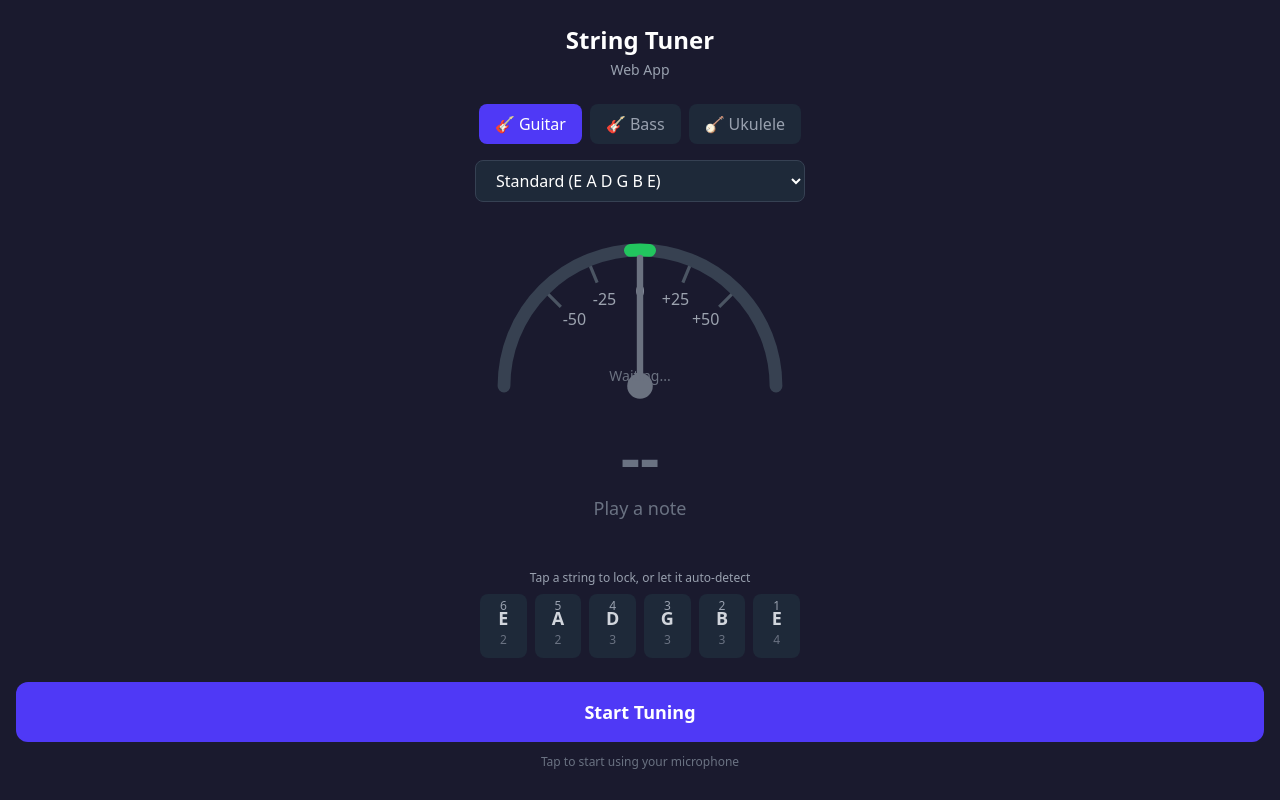
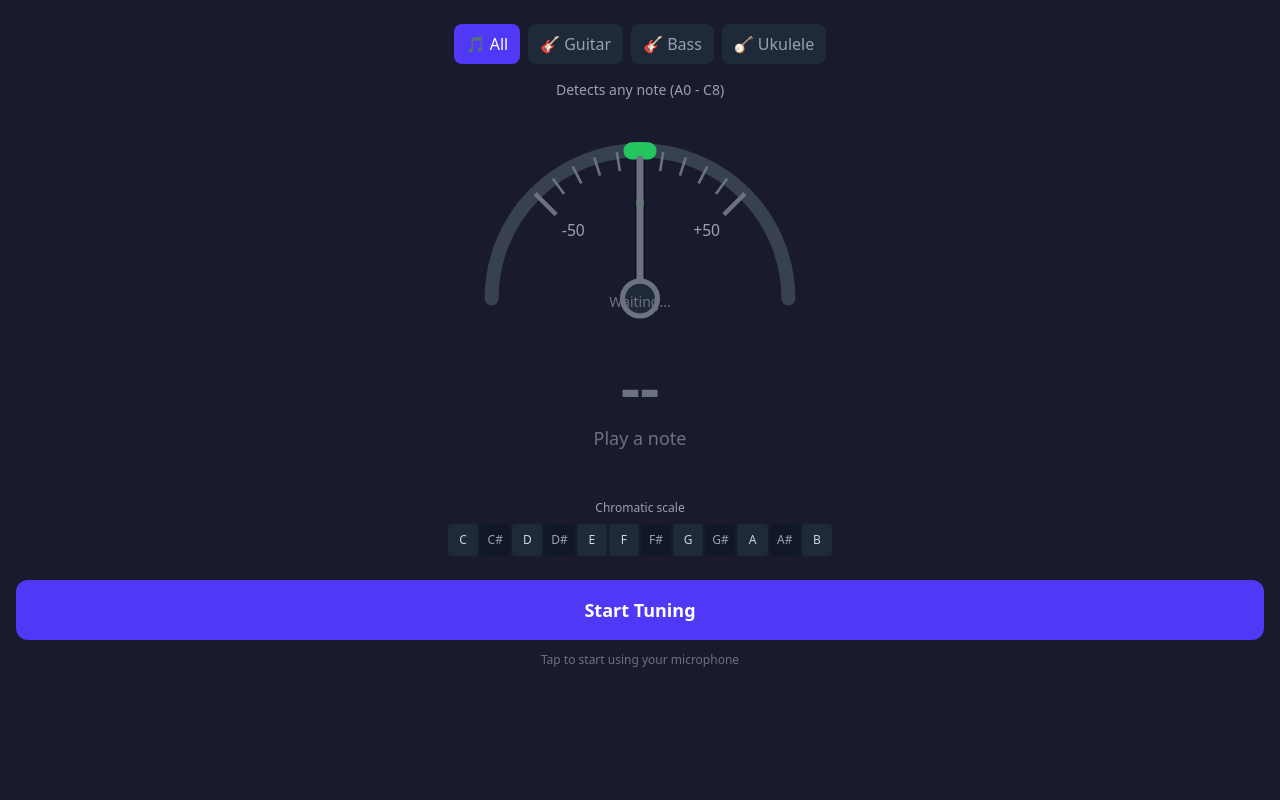
Before and after one commit to voloshyninthesky/tuner, a React (Vite) app: page / in a window 1280 px wide. Built offline with nearby package versions, Linux system fonts and the light colour scheme.

Commit message:
chromatic mode & misc

```diff
--- /dev/null
+++ b/src/components/ChromaticNotes.tsx
@@ -0,0 +1,49 @@
+import type { Note } from '../types';
+
+interface ChromaticNotesProps {
+  detectedNote: Note | null;
+  isActive: boolean;
+}
+
+const NOTES = ['C', 'C#', 'D', 'D#', 'E', 'F', 'F#', 'G', 'G#', 'A', 'A#', 'B'];
+
+export function ChromaticNotes({ detectedNote, isActive }: ChromaticNotesProps) {
+  return (
+    <div className="w-full max-w-sm mx-auto">
+      <div className="text-xs text-gray-400 text-center mb-2">
+        Chromatic scale
+      </div>
+
+      <div className="grid grid-cols-12 gap-0.5">
+        {NOTES.map((note) => {
+          const isDetected = isActive && detectedNote?.name === note;
+          const isSharp = note.includes('#');
+
+          return (
+            <div
+              key={note}
+              className={`
+                flex items-center justify-center py-2 rounded text-xs font-medium transition-all
+                ${isDetected
+                  ? 'bg-green-600 text-white scale-110 z-10 shadow-lg'
+                  : isSharp
+                    ? 'bg-gray-900 text-gray-400'
+                    : 'bg-gray-800 text-gray-300'
+                }
+              `}
+            >
+              {note}
+            </div>
+          );
+        })}
+      </div>
+
+      {/* Octave indicator */}
+      {isActive && detectedNote && (
+        <div className="text-center mt-2 text-sm text-gray-400">
+          Octave: <span className="text-white font-medium">{detectedNote.octave}</span>
+        </div>
+      )}
+    </div>
+  );
+}
--- a/src/components/InstrumentSelector.tsx
+++ b/src/components/InstrumentSelector.tsx
@@ -9,6 +9,7 @@ interface InstrumentSelectorProps {
 }
 
 const INSTRUMENTS: { id: Instrument; label: string; icon: string }[] = [
+  { id: 'chromatic', label: 'All', icon: '🎵' },
   { id: 'guitar', label: 'Guitar', icon: '🎸' },
   { id: 'bass', label: 'Bass', icon: '🎸' },
   { id: 'ukulele', label: 'Ukulele', icon: '🪕' },
@@ -21,17 +22,18 @@ export function InstrumentSelector({
   onTuningChange
 }: InstrumentSelectorProps) {
   const tunings = getTuningsForInstrument(instrument);
+  const showTuningSelector = instrument !== 'chromatic' && tunings.length > 0;
 
   return (
     <div className="space-y-4">
       {/* Instrument tabs */}
-      <div className="flex justify-center gap-2">
+      <div className="flex justify-center gap-1 sm:gap-2">
         {INSTRUMENTS.map((inst) => (
           <button
             key={inst.id}
             onClick={() => onInstrumentChange(inst.id)}
             className={`
-              px-4 py-2 rounded-lg font-medium transition-all
+              px-3 py-2 rounded-lg font-medium transition-all text-sm sm:text-base
               ${instrument === inst.id
                 ? 'bg-indigo-600 text-white'
                 : 'bg-gray-800 text-gray-400 hover:bg-gray-700 hover:text-white'
@@ -44,7 +46,8 @@ export function InstrumentSelector({
         ))}
       </div>
 
-      {/* Tuning dropdown */}
+      {/* Tuning dropdown - only show for instruments with tunings */}
+      {showTuningSelector && (
         <div className="flex justify-center">
           <select
             value={tuning.id}
@@ -62,6 +65,14 @@ export function InstrumentSelector({
             ))}
           </select>
         </div>
+      )}
+
+      {/* Chromatic mode indicator */}
+      {instrument === 'chromatic' && (
+        <div className="text-center text-sm text-gray-400">
+          Detects any note (A0 - C8)
+        </div>
+      )}
     </div>
   );
 }
--- a/src/components/StringSelector.tsx
+++ b/src/components/StringSelector.tsx
@@ -14,6 +14,11 @@ export function StringSelector({
   onSelectString
 }: StringSelectorProps) {
   const stringCount = tuning.strings.length;
+
+  // Don't render for chromatic mode
+  if (tuning.instrument === 'chromatic' || stringCount === 0) {
+    return null;
+  }
 
   return (
     <div className="w-full max-w-xs mx-auto">
--- a/src/components/Tuner.tsx
+++ b/src/components/Tuner.tsx
@@ -7,10 +7,11 @@ import { TunerNeedle } from './TunerNeedle';
 import { NoteDisplay } from './NoteDisplay';
 import { StringSelector } from './StringSelector';
 import { InstrumentSelector } from './InstrumentSelector';
+import { ChromaticNotes } from './ChromaticNotes';
 
 export function Tuner() {
-  const [instrument, setInstrument] = useState<Instrument>('guitar');
-  const [tuning, setTuning] = useState<Tuning>(getTuningsForInstrument('guitar')[0]);
+  const [instrument, setInstrument] = useState<Instrument>('chromatic');
+  const [tuning, setTuning] = useState<Tuning>(getTuningsForInstrument('chromatic')[0]);
   const [selectedString, setSelectedString] = useState<number | null>(null);
   const [detectedStringIndex, setDetectedStringIndex] = useState<number | null>(null);
 
@@ -76,14 +77,6 @@ export function Tuner() {
 
   return (
     <div className="flex flex-col h-full px-4 py-6">
-      {/* Header */}
-      <div className="text-center mb-6">
-        <h1 className="text-2xl font-bold text-white">String Tuner</h1>
-        <p className="text-sm text-gray-400 mt-1">
-          {isTMA ? 'Telegram Mini App' : 'Web App'}
-        </p>
-      </div>
-
       {/* Instrument & Tuning Selection */}
       <div className="mb-6">
         <InstrumentSelector
@@ -112,14 +105,21 @@ export function Tuner() {
           />
         </div>
 
-        {/* String Selector */}
+        {/* String Selector or Chromatic Notes */}
         <div className="mb-6">
+          {instrument === 'chromatic' ? (
+            <ChromaticNotes
+              detectedNote={detectedPitch?.note ?? null}
+              isActive={isListening && detectedPitch !== null}
+            />
+          ) : (
             <StringSelector
               tuning={tuning}
               selectedString={selectedString}
               detectedStringIndex={isListening ? detectedStringIndex : null}
               onSelectString={setSelectedString}
             />
+          )}
         </div>
       </div>
 
--- a/src/components/TunerNeedle.tsx
+++ b/src/components/TunerNeedle.tsx
@@ -4,6 +4,9 @@ interface TunerNeedleProps {
   cents: number;
   isActive: boolean;
 }
+
+// All tick marks from -50 to +50 in steps of 10
+const TICKS = [-50, -40, -30, -20, -10, 0, 10, 20, 30, 40, 50];
 
 export function TunerNeedle({ cents, isActive }: TunerNeedleProps) {
   // Clamp cents to -50 to +50 range
@@ -31,47 +34,13 @@ export function TunerNeedle({ cents, isActive }: TunerNeedleProps) {
   }, [clampedCents, isActive]);
 
   return (
-    <div className="relative w-full max-w-xs mx-auto aspect-[2/1]">
+    <div className="relative w-full max-w-sm mx-auto aspect-[2/1]">
       {/* Background arc */}
       <svg
-        viewBox="0 0 200 100"
+        viewBox="0 0 200 110"
         className="w-full h-full"
         style={{ overflow: 'visible' }}
       >
-        {/* Tick marks */}
-        {[-50, -25, 0, 25, 50].map((tick) => {
-          const angle = ((tick / 50) * 45 - 90) * (Math.PI / 180);
-          const innerRadius = 70;
-          const outerRadius = 85;
-          const x1 = 100 + Math.cos(angle) * innerRadius;
-          const y1 = 100 + Math.sin(angle) * innerRadius;
-          const x2 = 100 + Math.cos(angle) * outerRadius;
-          const y2 = 100 + Math.sin(angle) * outerRadius;
-
-          return (
-            <g key={tick}>
-              <line
-                x1={x1}
-                y1={y1}
-                x2={x2}
-                y2={y2}
-                stroke={tick === 0 ? '#22c55e' : '#4b5563'}
-                strokeWidth={tick === 0 ? 3 : 2}
-              />
-              <text
-                x={100 + Math.cos(angle) * 58}
-                y={100 + Math.sin(angle) * 58}
-                fill="#9ca3af"
-                fontSize="10"
-                textAnchor="middle"
-                dominantBaseline="middle"
-              >
-                {tick > 0 ? `+${tick}` : tick}
-              </text>
-            </g>
-          );
-        })}
-
         {/* Arc background */}
         <path
           d="M 15 100 A 85 85 0 0 1 185 100"
@@ -81,14 +50,57 @@ export function TunerNeedle({ cents, isActive }: TunerNeedleProps) {
           strokeLinecap="round"
         />
 
-        {/* Green zone indicator */}
+        {/* Green zone indicator (±5 cents) */}
         <path
-          d="M 94 15.2 A 85 85 0 0 1 106 15.2"
+          d="M 95.5 15.4 A 85 85 0 0 1 104.5 15.4"
           fill="none"
           stroke="#22c55e"
-          strokeWidth="8"
+          strokeWidth="10"
           strokeLinecap="round"
         />
+
+        {/* Tick marks */}
+        {TICKS.map((tick) => {
+          const angle = ((tick / 50) * 45 - 90) * (Math.PI / 180);
+          const isMajor = tick === 0 || Math.abs(tick) === 50;
+          const isZero = tick === 0;
+
+          const innerRadius = isMajor ? 68 : 74;
+          const outerRadius = 85;
+          const x1 = 100 + Math.cos(angle) * innerRadius;
+          const y1 = 100 + Math.sin(angle) * innerRadius;
+          const x2 = 100 + Math.cos(angle) * outerRadius;
+          const y2 = 100 + Math.sin(angle) * outerRadius;
+
+          // Only show labels at -50, 0, +50
+          const showLabel = tick === -50 || tick === 0 || tick === 50;
+
+          return (
+            <g key={tick}>
+              <line
+                x1={x1}
+                y1={y1}
+                x2={x2}
+                y2={y2}
+                stroke={isZero ? '#22c55e' : '#6b7280'}
+                strokeWidth={isMajor ? 2.5 : 1.5}
+              />
+              {showLabel && (
+                <text
+                  x={100 + Math.cos(angle) * 54}
+                  y={100 + Math.sin(angle) * 54}
+                  fill={isZero ? '#22c55e' : '#9ca3af'}
+                  fontSize="9"
+                  fontWeight={isZero ? 'bold' : 'normal'}
+                  textAnchor="middle"
+                  dominantBaseline="middle"
+                >
+                  {tick > 0 ? `+${tick}` : tick}
+                </text>
+              )}
+            </g>
+          );
+        })}
 
         {/* Needle */}
         <g
@@ -98,6 +110,17 @@ export function TunerNeedle({ cents, isActive }: TunerNeedleProps) {
             transition: isActive ? 'transform 0.1s ease-out' : 'none'
           }}
         >
+          {/* Needle shadow */}
+          <line
+            x1="100"
+            y1="100"
+            x2="100"
+            y2="22"
+            stroke="rgba(0,0,0,0.3)"
+            strokeWidth="6"
+            strokeLinecap="round"
+          />
+          {/* Needle */}
           <line
             x1="100"
             y1="100"
@@ -107,18 +130,21 @@ export function TunerNeedle({ cents, isActive }: TunerNeedleProps) {
             strokeWidth="4"
             strokeLinecap="round"
           />
+          {/* Center circle */}
           <circle
             cx="100"
             cy="100"
-            r="8"
-            fill={color}
+            r="10"
+            fill="#1f2937"
+            stroke={color}
+            strokeWidth="3"
           />
         </g>
       </svg>
 
       {/* Status label */}
       <div
-        className="absolute bottom-0 left-1/2 -translate-x-1/2 text-sm font-medium"
+        className="absolute bottom-1 left-1/2 -translate-x-1/2 text-sm font-medium"
         style={{ color }}
       >
         {label}
--- a/src/lib/tunings.ts
+++ b/src/lib/tunings.ts
@@ -41,6 +41,12 @@ export function frequencyToNote(frequency: number): { note: Note; cents: number
 }
 
 export function findClosestStringNote(frequency: number, tuning: Tuning): { note: Note; cents: number; stringIndex: number } {
+  // For chromatic mode, just return the closest chromatic note
+  if (tuning.instrument === 'chromatic') {
+    const { note, cents } = frequencyToNote(frequency);
+    return { note, cents, stringIndex: -1 };
+  }
+
   let closestNote = tuning.strings[0];
   let closestCents = Infinity;
   let stringIndex = 0;
@@ -60,6 +66,16 @@ export function findClosestStringNote(frequency: number, tuning: Tuning): { note
     stringIndex
   };
 }
+
+// Chromatic tuning (no specific strings, just detect any note)
+export const CHROMATIC_TUNINGS: Tuning[] = [
+  {
+    id: 'chromatic',
+    name: 'Chromatic',
+    instrument: 'chromatic',
+    strings: [] // No strings for chromatic mode
+  }
+];
 
 // Guitar tunings (strings from low to high: 6 to 1)
 export const GUITAR_TUNINGS: Tuning[] = [
@@ -240,7 +256,7 @@ export const UKULELE_TUNINGS: Tuning[] = [
   },
 ];
 
-export const ALL_TUNINGS: Tuning[] = [...GUITAR_TUNINGS, ...BASS_TUNINGS, ...UKULELE_TUNINGS];
+export const ALL_TUNINGS: Tuning[] = [...CHROMATIC_TUNINGS, ...GUITAR_TUNINGS, ...BASS_TUNINGS, ...UKULELE_TUNINGS];
 
 export function getTuningsForInstrument(instrument: Instrument): Tuning[] {
   return ALL_TUNINGS.filter(t => t.instrument === instrument);
--- a/src/types/index.ts
+++ b/src/types/index.ts
@@ -1,4 +1,4 @@
-export type Instrument = 'guitar' | 'bass' | 'ukulele';
+export type Instrument = 'chromatic' | 'guitar' | 'bass' | 'ukulele';
 
 export interface Note {
   name: string;
```
Lines whose indentation alone changed are shown as unchanged.
